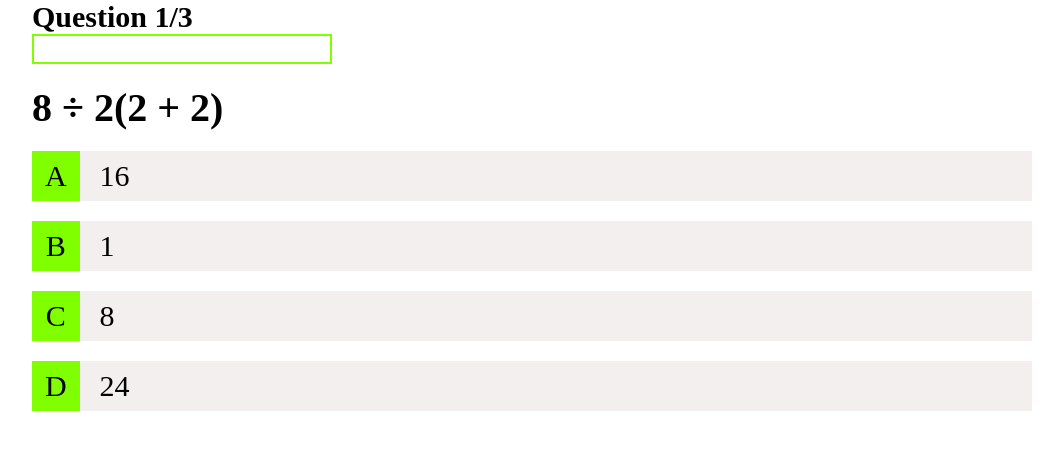
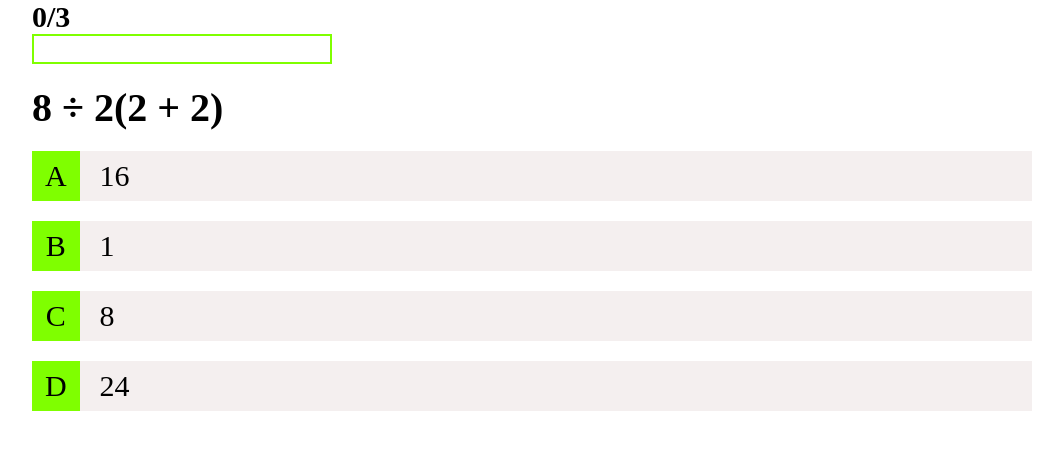
Before and after one commit to marqsbruno/vue-quiz, a Vue app: page /quiz/1 in a window 1280 px wide. Shown: the top 450 px of the page, without its empty margins (108-1171 px from the left). Built offline with nearby package versions, Linux system fonts and the light colour scheme.

Commit message:
config bar

```diff
--- a/src/components/QuizHeader.vue
+++ b/src/components/QuizHeader.vue
@@ -1,10 +1,14 @@
-<script setup></script>
+<script setup>
+import { defineProps } from 'vue'
+
+const { questionBar, barPercentage } = defineProps(['questionBar', 'barPercentage'])
+</script>
 
 <template>
   <header>
-    <h4>Question 1/3</h4>
+    <h4>{{ questionBar }}</h4>
     <div class="bar">
-      <div class="completion"></div>
+      <div class="completion" :style="{ width: barPercentage }"></div>
     </div>
   </header>
 </template>
--- a/src/views/QuizView.vue
+++ b/src/views/QuizView.vue
@@ -4,7 +4,7 @@ import QuizHeader from '@/components/QuizHeader.vue'
 import q from '../data/quizzes.json'
 
 import { useRoute } from 'vue-router'
-import { ref } from 'vue'
+import { ref, computed } from 'vue'
 
 const { params } = useRoute()
 const quizID = parseInt(params.id)
@@ -12,10 +12,26 @@ const quizID = parseInt(params.id)
 const quiz = q.find((e) => e.id === quizID)
 
 const currentQuestionIndex = ref(0)
+
+/* const questionBar = ref(`${currentQuestionIndex.value}/${quiz.questions.length}`)
+watch(
+  () => currentQuestionIndex.value,
+  () => {
+    questionBar.value = `${currentQuestionIndex.value}/${quiz.questions.length}`
+  }
+) */
+
+const questionBar = computed(() => {
+  return `${currentQuestionIndex.value}/${quiz.questions.length}`
+})
+
+const barPercentage = computed(
+  () => `${(currentQuestionIndex.value / quiz.questions.length) * 100}%`
+)
 </script>
 <template>
   <div>
-    <QuizHeader />
+    <QuizHeader :questionBar="questionBar" :barPercentage="barPercentage" />
     <div>
       <QuestionCard :question="quiz.questions[currentQuestionIndex]" />
     </div>
```
